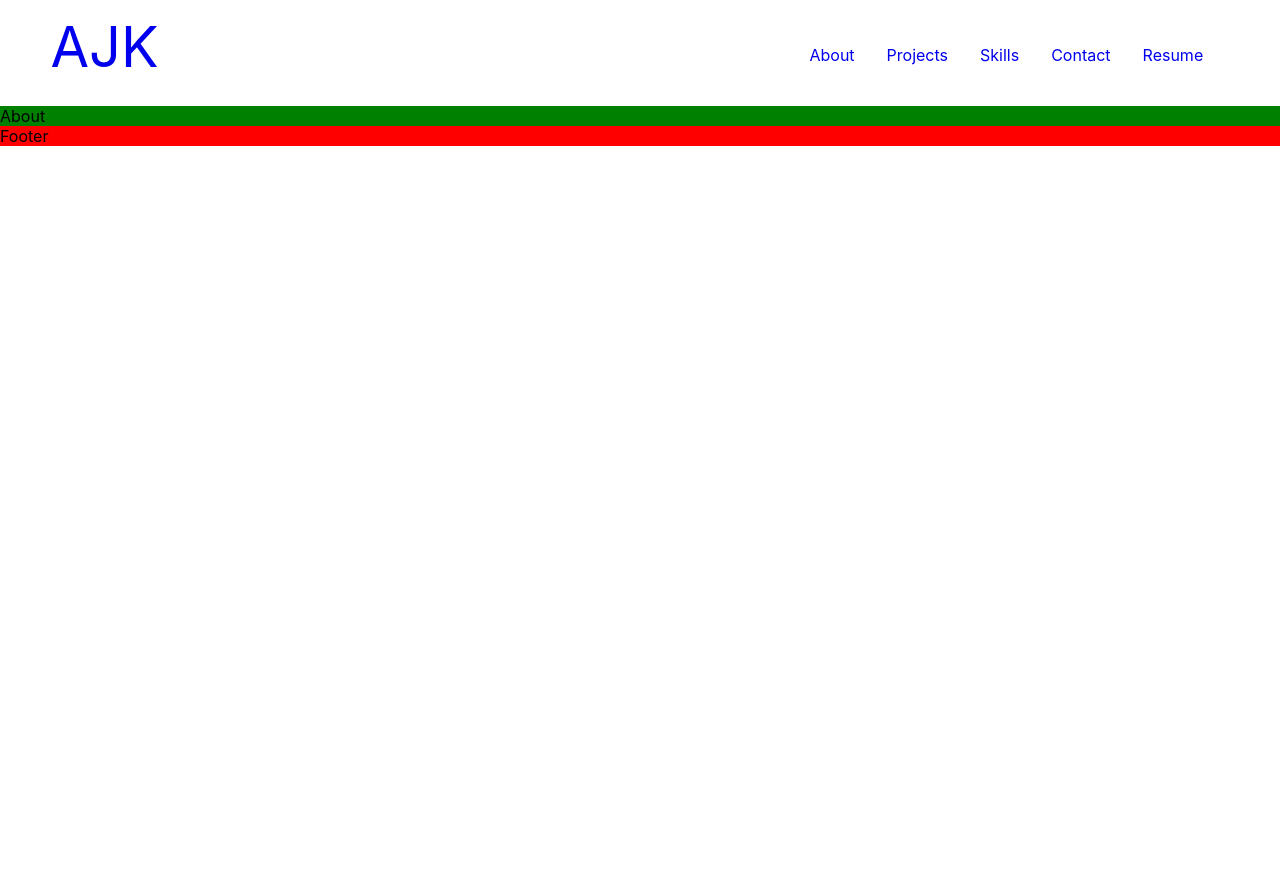
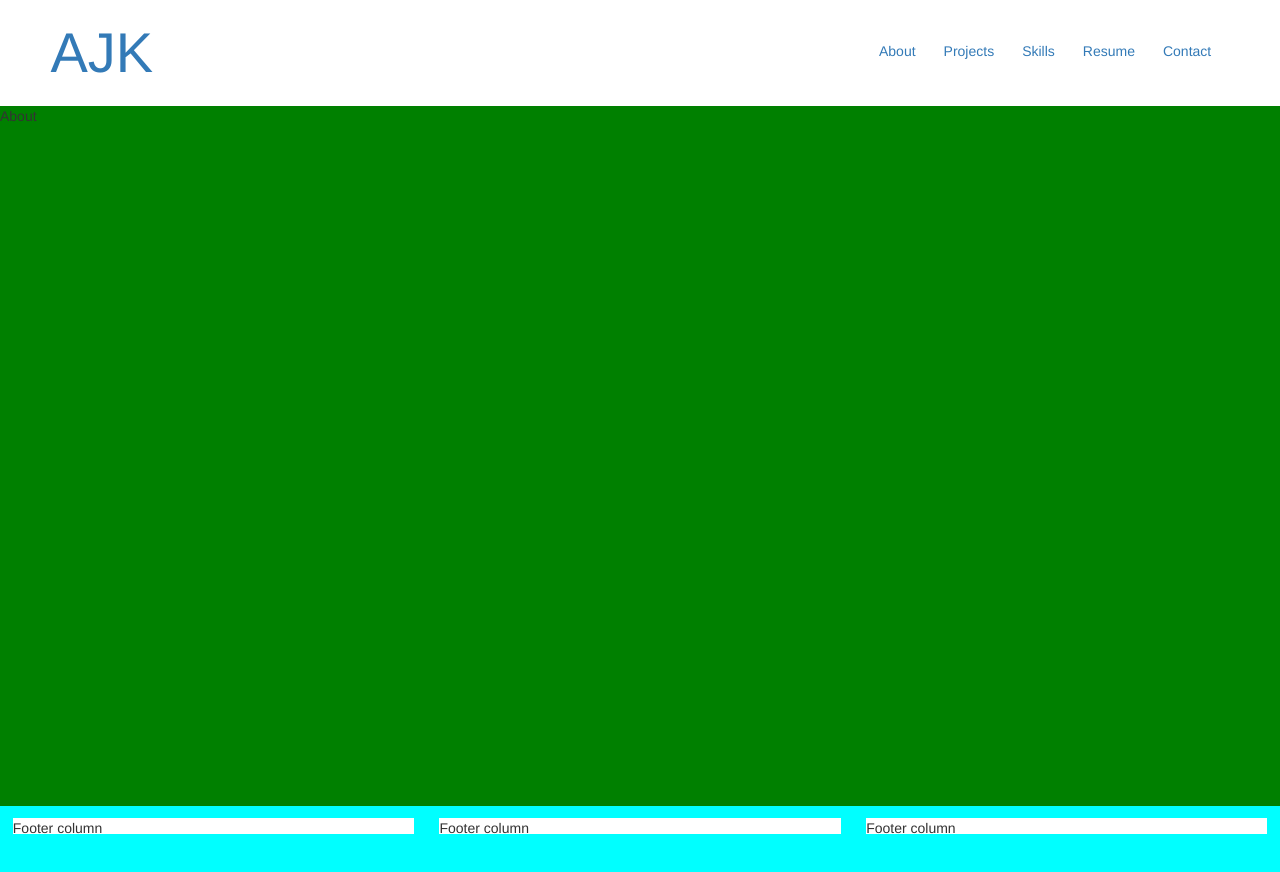
Before and after one commit to Kamadulski999/Kamadulski, a React (Create React App) app: page /About in a window 1280 px wide. Shown: the top 872 px of the page. Before the commit the page ends 800 px from the top, so only its background shows below. Built offline with nearby package versions, Linux system fonts and the light colour scheme.

Commit message:
footer layout

```diff
--- a/public/index.html
+++ b/public/index.html
@@ -16,5 +16,8 @@
   <body>
     <noscript>You need to enable JavaScript to run this app.</noscript>
     <div id="root"></div>
+    <link rel="stylesheet" href="https://maxcdn.bootstrapcdn.com/bootstrap/3.3.7/css/bootstrap.min.css">
+    <script src="https://ajax.googleapis.com/ajax/libs/jquery/3.1.1/jquery.min.js"></script>
+    <script src="https://maxcdn.bootstrapcdn.com/bootstrap/3.3.7/js/bootstrap.min.js"></script>
   </body>
 </html>
--- a/src/Pages/About/about.css
+++ b/src/Pages/About/about.css
@@ -1,5 +1,5 @@
 .about {
     width:100%;
-    height: 20%;
+    height: 50em;
     background-color: green;
 }
--- a/src/Pages/Contact/contact.css
+++ b/src/Pages/Contact/contact.css
@@ -1,5 +1,6 @@
 .contact {
         width:100%;
-        height: 20%;
+        height: 50em;
         background-color: midnightblue;
+        color: white;
     }
--- a/src/Pages/Home/home.css
+++ b/src/Pages/Home/home.css
@@ -1,5 +1,5 @@
 .home {
     width:100%;
-    height: 200em;
+    height: 45em;
     background-color: yellow;
 }
--- a/src/Pages/Projects/projects.css
+++ b/src/Pages/Projects/projects.css
@@ -1,5 +1,5 @@
 .projects {
     width:100%;
-    height: 20%;
+    height: 100em;
     background-color: plum;
 }
--- a/src/Pages/Resume/resume.css
+++ b/src/Pages/Resume/resume.css
@@ -1,5 +1,5 @@
 .resume {
     width:100%;
-    height: 20%;
+    height: 50em;
     background-color: pink;
 }
--- a/src/Pages/Skills/skills.css
+++ b/src/Pages/Skills/skills.css
@@ -1,5 +1,5 @@
 .skills {
     width:100%;
-    height: 20%;
+    height: 50em;
     background-color: gold;
 }
--- a/src/components/Footer/footer.css
+++ b/src/components/Footer/footer.css
@@ -1,5 +1,16 @@
+.footer-container {
+    display: flex;
+    background-color: aqua;
+    height: 10vh;
+    width: 100%;
+    position: relative;
+    bottom: 0;
+}
+
+
 .footer {
-    width:100%;
+    width:33%;
+    margin: 1%;
     height: 20%;
-    background-color: red;
+    background-color: white;
 }
--- a/src/components/Footer/index.js
+++ b/src/components/Footer/index.js
@@ -3,7 +3,13 @@ import './footer.css'
 
 function Footer() {
     return (
-        <div className="footer">Footer</div>
+        <>
+        <div className="footer-container">
+        <div className="footer">Footer column</div>
+        <div className="footer">Footer column</div>
+        <div className="footer">Footer column</div>
+        </div>
+        </>
     )
 };
 
--- a/src/components/Nav/index.js
+++ b/src/components/Nav/index.js
@@ -10,8 +10,8 @@ function Nav() {
             <Link to={"/About"}>About</Link>
             <Link to={"/Projects"}>Projects</Link>
             <Link to={"/Skills"}>Skills</Link>
+            <Link to={"/Resume"}>Resume</Link>
             <Link to={"/Contact"}>Contact</Link>
-            <Link to={"/Resume"}>Resume</Link>
             </div>
         </div>
     )
```
